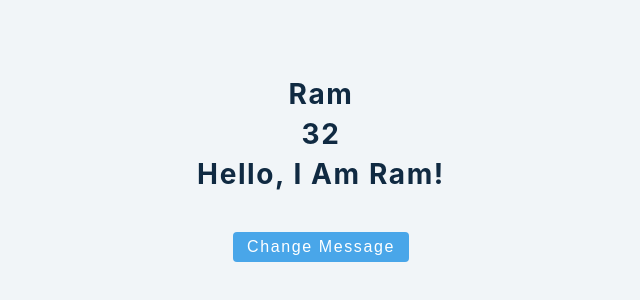
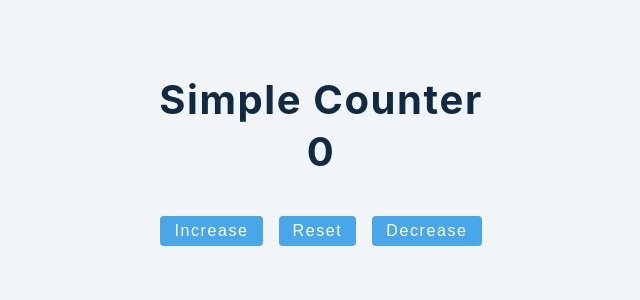
Before and after one commit to gorakhjoshi/AdvancedReactConcepts, a React (Create React App) app: page / in a window 1280 px wide. Shown: the top 300 px of the page, without its empty margins (319-959 px from the left). Built offline with nearby package versions, Linux system fonts and the light colour scheme.

Commit message:
Simple Counter using useState

```diff
--- /dev/null
+++ b/src/1-useState/4-useState-Function.js
@@ -0,0 +1,27 @@
+import { useState } from 'react'
+
+const UseStateCounter = () => {
+  const [value, setValue] = useState(0)
+  const reset = () => {
+    setValue(0)
+  }
+  return (
+    <>
+      <section>
+        <h2> Simple Counter </h2>
+        <h2>{value}</h2>
+        <button className='btn' onClick={() => setValue(value + 1)}>
+          Increase
+        </button>
+        <button className='btn' onClick={reset}>
+          Reset
+        </button>
+        <button className='btn' onClick={() => setValue(value - 1)}>
+          Decrease
+        </button>
+      </section>
+    </>
+  )
+}
+
+export default UseStateCounter
--- a/src/App.js
+++ b/src/App.js
@@ -1,9 +1,9 @@
-import ObjectState from './1-useState/3-useState-Object'
+import UseStateCounter from './1-useState/4-useState-Function'
 
 function App() {
   return (
     <div className='container'>
-      <ObjectState />
+      <UseStateCounter />
     </div>
   )
 }
```
